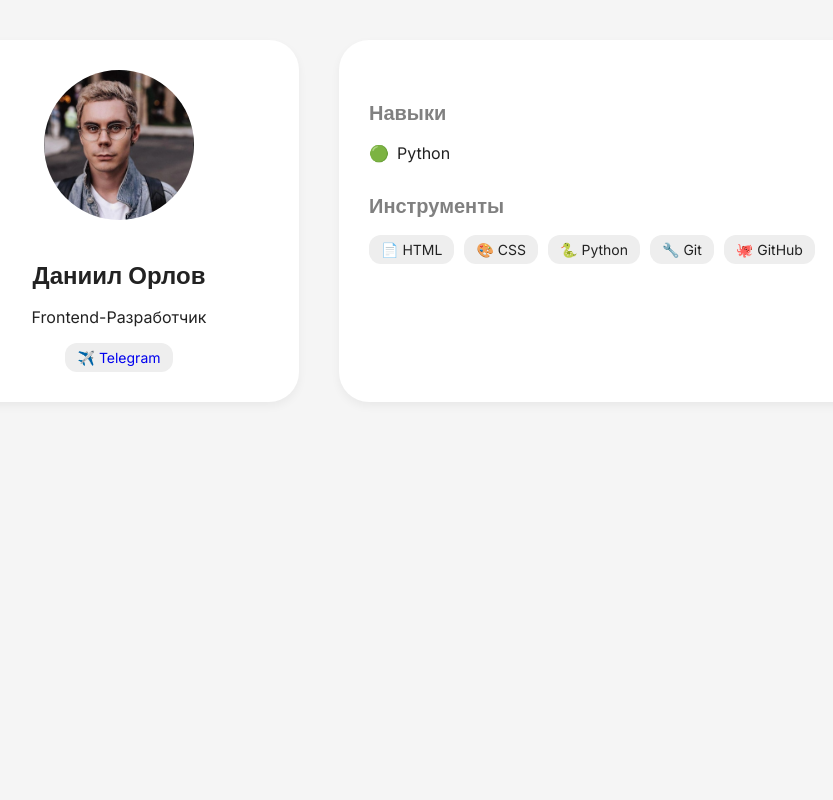
After one commit to AFGamesYT/portfolio-maker, a Flask app: page /portfolio/123 in a window 1280 px wide. The commit adds this page. Shown: the whole page, without its empty margins (101-934 px from the left). Run offline with Flask 3, Linux system fonts and the light colour scheme; data comes from the database, SQL or seed files in the repository; both versions use the stored data as it was after the commit.

Commit message:
added personal porfolio links
and more

```diff
--- a/main.py
+++ b/main.py
@@ -1,4 +1,8 @@
-from flask import Flask, render_template
+import requests
+from flask import Flask, render_template, request, redirect, url_for
+
+import uuid
+from werkzeug.utils import secure_filename
 
 import sqlite3
 
@@ -21,11 +25,133 @@ def homepage():
     cursor = connection.cursor()
 
     data = cursor.execute("SELECT * FROM portfolio").fetchall()
-    print(data)
+
     connection.commit()
     connection.close()
     return render_template("index.html", data=data)
 
+@app.route("/create/", methods=["GET", "POST"])
+def create_portfolio():
+    if request.method == "GET":
+        return render_template("form.html")
+
+    if request.method == "POST":
+        error = False
+        errors = []
+
+        try:
+            connection = sqlite3.connect("data.db")
+            cursor = connection.cursor()
+
+
+            existing_portfolios = cursor.execute("SELECT * FROM portfolio").fetchall()
+            existing_names = []
+            existing_uuids = []
+
+            for existing_portfolio in existing_portfolios:
+                existing_names.append(existing_portfolio[2])
+                existing_uuids.append(existing_portfolio[1])
+
+            print(f"Existing Names: {existing_names}, Existing Uuids: {existing_uuids}")
+
+            data = request.form
+
+            username = data['username']
+            if username in existing_names:
+                error = True
+                errors.append("This username is taken.")
+
+
+            bio = data['bio']
+            skills = data['skills']
+            github_username = data['github_username'].strip().replace("https://github.com/", '').replace('/', '')
+
+            check_req = requests.get(f"https://api.github.com/users/{github_username}/repos")
+            if check_req.status_code == 404:
+                error = True
+                errors.append("This GitHub username does not exist. Please write the link to it, or the GitHub username directly.")
+
+            telegram = data['telegram']
+
+
+            uid = str(uuid.uuid4())
+            if uid in existing_uuids:
+                uid = str(uuid.uuid4())
+
+
+            avatar = request.files.get('avatar')
+            if not error and avatar and avatar.filename:
+                filename = secure_filename(f"{uid}_{avatar.filename}")
+                while "/" in filename:
+                    filename.replace("/", "")
+
+                avatar_path = f"static/uploads/{filename}"
+                avatar.save(avatar_path)
+
+                avatar_filename = avatar_path.replace("static/", "")
+            else:
+                avatar_filename = 'placeholder.png'
+
+            if not error:
+                cursor.execute("""
+                INSERT INTO portfolio (uuid, name, bio, github, telegram, avatar, skills)
+                VALUES (?, ?, ?, ?, ?, ?, ?)
+                """, (uid, username, bio, github_username, telegram, avatar_filename, skills))
+            else:
+                print(errors)
+
+            connection.commit()
+            connection.close()
+
+            return redirect(url_for("homepage"))
+
+
+        except Exception:
+            error = True
+            errors.append("Something went wrong. Please try again later.")
+            print(errors)
+
+
+@app.route('/portfolio/<user_uuid>')
+def view_portfolio(user_uuid):
+    connection = sqlite3.connect("data.db")
+    cursor = connection.cursor()
+
+    data = cursor.execute("SELECT * FROM portfolio WHERE uuid = ?", (user_uuid,)).fetchone()
+    if not data:
+        return "404: This portfolio doesn't exist.", 404
+
+    skills = str(data[7]).split(", ")
+
+    gh_repos = []
+
+    gh_username = data[4]
+    if gh_username:
+        gh_data = requests.get(f"https://api.github.com/users/{gh_username}/repos")
+        if not gh_data.ok:
+            return "Something went wrong. Please check your connection and try again."
+
+
+        for repo in gh_data.json():
+            if repo["id"] and repo["name"]:
+                if not repo["private"]:
+                    gh_repos.append({"name": repo["name"], "description": repo["description"], "link": repo["html_url"]})
+
+    connection.close()
+
+    data_dict = {
+        "id": data[0],
+        "uuid": data[1],
+        "name": data[2],
+        "bio": data[3],
+        "github": data[4],
+        "telegram": data[5],
+        "avatar": data[6],
+        "skills": skills,
+        "gh_repos": gh_repos
+    }
+
+    return render_template("portfolio_template.html", **data_dict)
 
 if __name__ == "__main__":
     app.run()
--- a/templates/index.html
+++ b/templates/index.html
@@ -15,7 +15,7 @@
             {% for portfolio in data %}
                 <div class="card">
                     <img src="{{url_for('static', filename=portfolio[6] if portfolio[6] else 'placeholder.png')}}" alt="1">
-                    <a href="#">{{portfolio[2]}}</a>
+                    <a href="{{ url_for('view_portfolio', user_uuid=portfolio[1]) }}" target="_blank">{{ portfolio[2] }}</a>
                     <p class="bio-preview">{{portfolio[3]}}</p>
                 </div>
             {% endfor %}
@@ -24,7 +24,7 @@
     </div>
 
     <div style="text-align: center; margin-top: 40px;">
-        <a href="" class="button-secondary">Создать новое портфолио</a>
+        <a href="/create/" class="button-secondary">Создать новое портфолио</a>
     </div>
 </body>
 </html>
--- /dev/null
+++ b/templates/portfolio_template.html
@@ -0,0 +1,63 @@
+<!DOCTYPE html>
+<html lang="ru">
+<head>
+  <meta charset="UTF-8">
+  <title>{{name}} | Портфолио</title>
+  <link href="https://fonts.googleapis.com/css2?family=Inter:wght@400;500&family=Space+Grotesk:wght@600&display=swap" rel="stylesheet">
+  <link rel="stylesheet" href="/static/style.css">
+</head>
+<body>
+  <div class="container">
+    <!-- Левая часть -->
+    <div class="profile">
+      <img src="/static/{{avatar}}" alt="Аватар" class="avatar">
+      <h1>{{name}}</h1>
+      <p>{{bio}}</p>
+      <div style="margin-top: 10px;">
+        {% if telegram %}
+          <a href="{{telegram}}" target="_blank" title="Открыть Telegram">
+            <span class="badge">✈️ Telegram</span>
+          </a>
+        {% endif %}
+      </div>
+    </div>
+
+    <!-- Правая часть -->
+    <div class="info">
+      <h2>Навыки</h2>
+      <ul class="skills">
+        {% for skill in skills %}
+          <li>{{skill}}</li>
+        {% endfor %}
+      </ul>
+
+      <h2>Инструменты</h2>
+      <ul>
+        <li class="badge">📄 HTML</li>
+        <li class="badge">🎨 CSS</li>
+        <li class="badge">🐍 Python</li>
+        <li class="badge">🔧 Git</li>
+        <li class="badge">🐙 GitHub</li>
+      </ul>
+
+
+      {% if gh_repos %}
+      <h2>Проекты</h2>
+      <div class="projects">
+        {% for project in gh_repos %}
+          <div class="project-box">
+            <h3>{{project["name"]}}</h3>
+            {% if project["description"] %}
+              <p>{{project["description"]}}</p>
+            {% else %}
+              <p>This project has no description.</p>
+            {% endif %}
+            <a href="{{project['link']}}" target="_blank">Перейти →</a>
+          </div>
+        {% endfor %}
+      </div>
+      {% endif %}
+    </div>
+  </div>
+</body>
+</html>
```
Also changed, not shown: templates/form.html (added, +35 -0 lines), data.db, static/uploads/7ec577cc-69a0-4755-a108-0f384e99282c_afgames_logo_fix.png (added).
